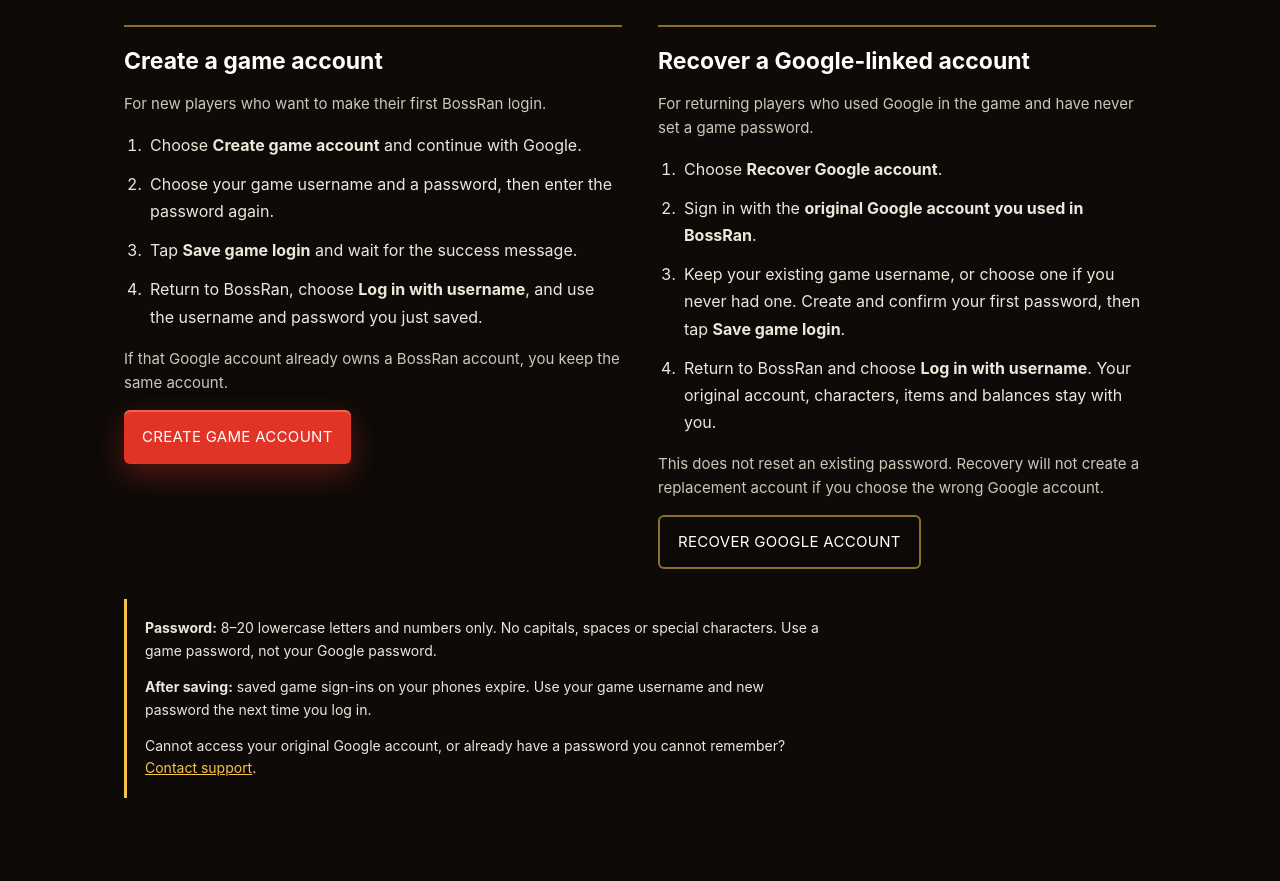
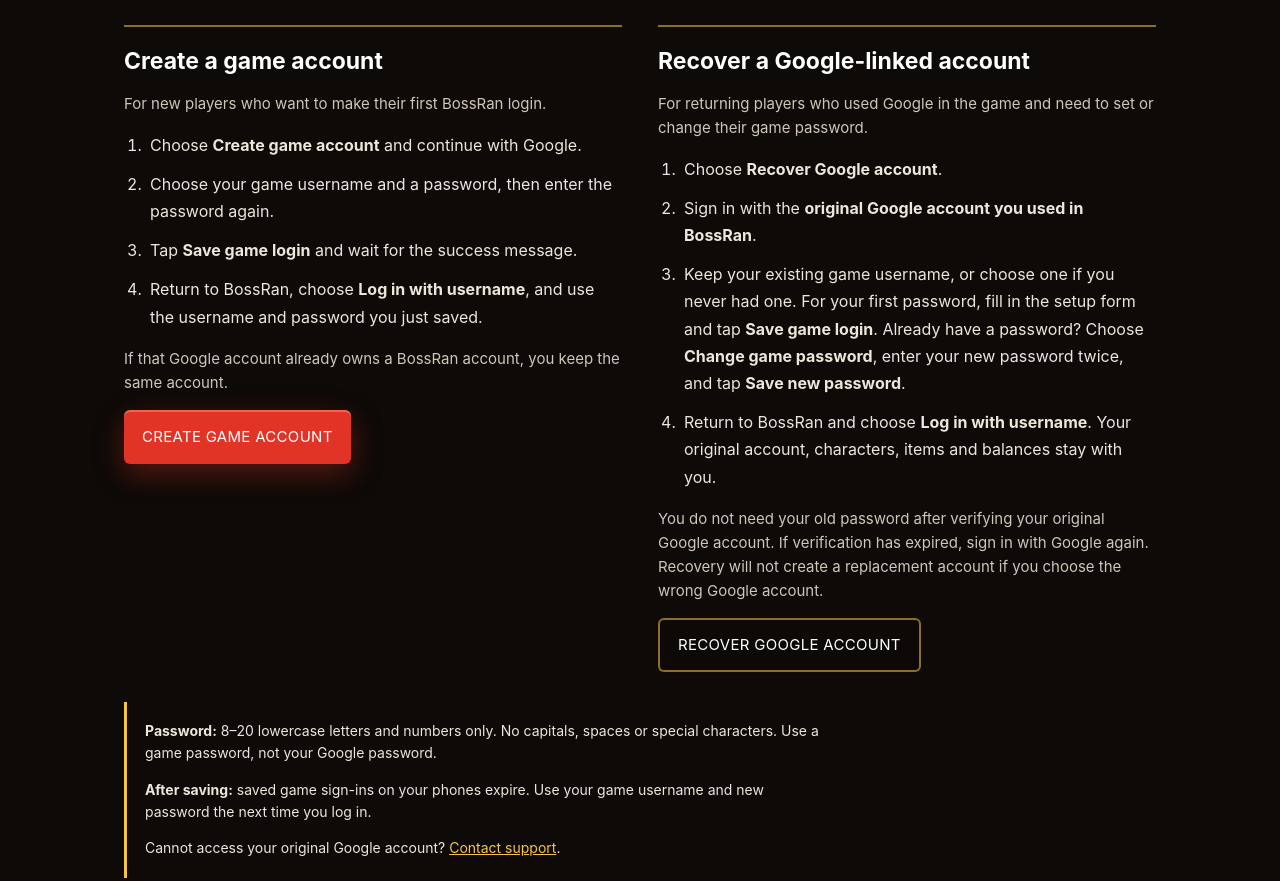
Before and after one commit to brunobossran/bossran-mobile-site, a plain HTML site: page index.html in a window 1280 px wide. Shown: the part 1028-1909 px from the top of the page. Drawn offline with Linux system fonts and the light colour scheme.

Commit message:
Explain Google-verified game password changes

```diff
--- a/index.html
+++ b/index.html
@@ -386,21 +386,21 @@ footer p { margin: 0; font-size: 13px; max-width: 70ch; }
         </article>
         <article id="recover-game-account">
           <h3>Recover a Google-linked account</h3>
-          <p>For returning players who used Google in the game and have never set a game password.</p>
+          <p>For returning players who used Google in the game and need to set or change their game password.</p>
           <ol>
             <li>Choose <strong>Recover Google account</strong>.</li>
             <li>Sign in with the <strong>original Google account you used in BossRan</strong>.</li>
-            <li>Keep your existing game username, or choose one if you never had one. Create and confirm your first password, then tap <strong>Save game login</strong>.</li>
+            <li>Keep your existing game username, or choose one if you never had one. For your first password, fill in the setup form and tap <strong>Save game login</strong>. Already have a password? Choose <strong>Change game password</strong>, enter your new password twice, and tap <strong>Save new password</strong>.</li>
             <li>Return to BossRan and choose <strong>Log in with username</strong>. Your original account, characters, items and balances stay with you.</li>
           </ol>
-          <p>This does not reset an existing password. Recovery will not create a replacement account if you choose the wrong Google account.</p>
+          <p>You do not need your old password after verifying your original Google account. If verification has expired, sign in with Google again. Recovery will not create a replacement account if you choose the wrong Google account.</p>
           <a class="btn btn-ghost" href="https://accounts-mobile.bossran.net/recover">Recover Google account</a>
         </article>
       </div>
       <div class="account-guide-notes">
         <p><strong>Password:</strong> 8–20 lowercase letters and numbers only. No capitals, spaces or special characters. Use a game password, not your Google password.</p>
         <p><strong>After saving:</strong> saved game sign-ins on your phones expire. Use your game username and new password the next time you log in.</p>
-        <p>Cannot access your original Google account, or already have a password you cannot remember? <a href="mailto:support@bossran.net">Contact support</a>.</p>
+        <p>Cannot access your original Google account? <a href="mailto:support@bossran.net">Contact support</a>.</p>
       </div>
     </div>
   </section>
@@ -470,7 +470,7 @@ footer p { margin: 0; font-size: 13px; max-width: 70ch; }
       <h2 class="display center" id="faq-title">Got<span>questions?</span></h2>
       <div class="faq">
         <details><summary>How do I create a username and password for the game?</summary><p><a href="https://accounts-mobile.bossran.net/create-account">Create your game account with Google</a>, choose a username and password, and tap Save game login. Then open BossRan and choose Log in with username. <a href="#game-accounts">See the full instructions</a>.</p></details>
-        <details><summary>Will Google recovery keep my characters and items?</summary><p>Yes. <a href="https://accounts-mobile.bossran.net/recover">Recover with the original Google account</a> you used in BossRan. Your existing account, characters, items and balances stay the same. This flow only sets your first game password; it cannot replace an existing one.</p></details>
+        <details><summary>Will Google recovery keep my characters and items?</summary><p>Yes. <a href="https://accounts-mobile.bossran.net/recover">Recover with the original Google account</a> you used in BossRan. Your existing account, characters, items and balances stay the same. You can set your first game password or choose Change game password to replace a forgotten one after Google verification. Your game username stays the same.</p></details>
         <details><summary>Do I need an email invite?</summary><p>You can join yourself. On Android, <a href="#android-beta">download the APK or join through Google Play</a>. On iPhone or iPad, open the <a href="https://testflight.apple.com/join/b6cz2WRG">TestFlight invitation</a> on your device.</p></details>
         <details><summary>Google Play opens a blank panel or says I’m ineligible. What do I do?</summary><p>Close the panel and tap your Play Store profile picture to check the full email address. Select the account you used for the tester group or invitation, then reopen step 2 and choose the same account. Or <a href="#direct-apk">install the direct APK</a> without tester signup.</p></details>
         <details><summary>When can I play?</summary><p>The open beta is live! <a href="#test">Install BossRan</a> and play now. All items for free.</p></details>
```
